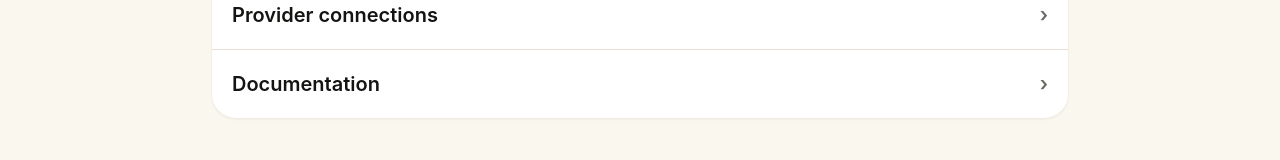
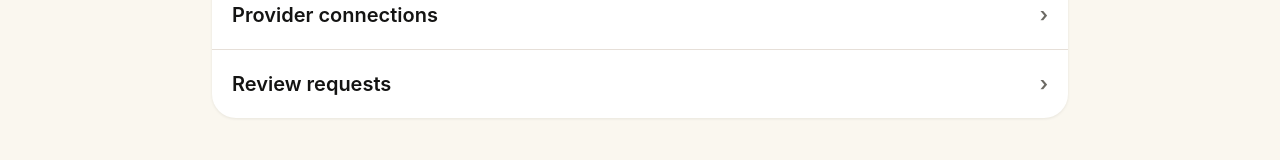
Before and after one commit to lkmeeena882437-dotcom/Launch1stAd.ai, a Next.js app: page /settings in a window 1280 px wide. Shown: the part 350-510 px from the top of the page. Built offline with nearby package versions, Linux system fonts and the light colour scheme.

Commit message:
Remove setup link from settings

```diff
--- a/app/settings/page.tsx
+++ b/app/settings/page.tsx
@@ -5,7 +5,7 @@ const rows = [
   ["Profile details", "/account"],
   ["Privacy & security", "/privacy"],
   ["Provider connections", "/connections"],
-  ["Documentation", "/setup"]
+  ["Review requests", "/launch-requests"]
 ];
 
 export default function SettingsPage() {
```
